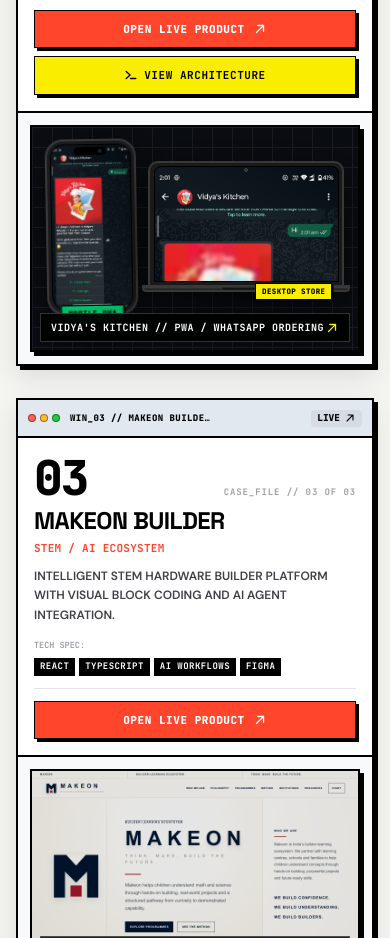
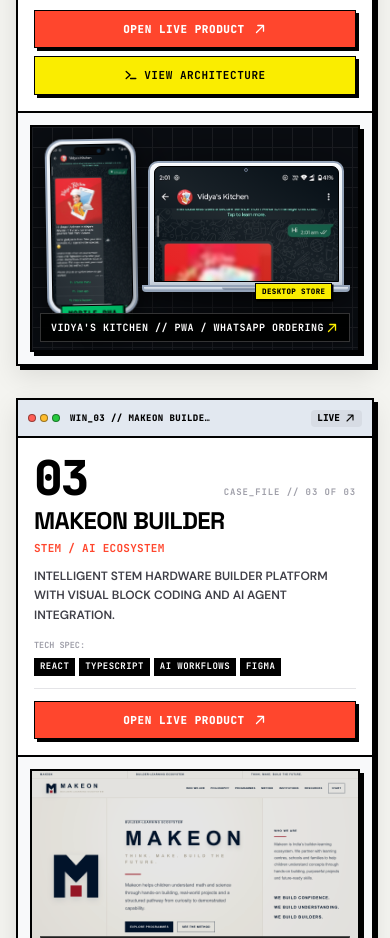
Before and after one commit to santhosh-a-designer/portfolio, a Next.js app: page /v2 in a window 390 px wide. Shown: the part 2120-3058 px from the top of the page. Built offline with nearby package versions, Linux system fonts and the light colour scheme; no server answers.

Commit message:
style(v2): update mobile iPhone and MacBook laptop mockup chassis to premium silver finish

```diff
--- a/app/v2/components/ProjectWindowStack.tsx
+++ b/app/v2/components/ProjectWindowStack.tsx
@@ -35,18 +35,18 @@ function VidyasKitchenDualDeviceMockup() {
       {/* Dual Devices Composition: iPhone (Left) + MacBook (Right) */}
       <div className="relative z-10 w-full flex flex-row items-center justify-center gap-3 sm:gap-5 md:gap-6 lg:gap-8 max-w-[560px] mx-auto pb-6 sm:pb-8">
 
-        {/* ─── LEFT: iPhone / Mobile Mockup ─── */}
+        {/* ─── LEFT: iPhone / Mobile Mockup (Silver Edition) ─── */}
         <div className="relative w-[30%] max-w-[145px] shrink-0 transform -rotate-1 sm:-rotate-2 hover:rotate-0 transition-transform duration-300 drop-shadow-[0_12px_24px_rgba(0,0,0,0.6)]">
-          {/* iPhone Outer Chassis */}
-          <div className="relative bg-[#1C1C1E] p-[3px] sm:p-[4.5px] rounded-[18px] sm:rounded-[22px] border-[2px] border-[#3A3A3C] shadow-inner">
+          {/* iPhone Silver Titanium / Aluminum Chassis */}
+          <div className="relative bg-gradient-to-br from-[#F1F5F9] via-[#E2E8F0] to-[#CBD5E1] p-[3px] sm:p-[4.5px] rounded-[18px] sm:rounded-[22px] border-[2px] border-[#94A3B8] shadow-[inset_0_1px_2px_rgba(255,255,255,0.8),0_4px_12px_rgba(0,0,0,0.4)]">
 
             {/* Dynamic Island / Speaker Notch Pill */}
-            <div className="absolute top-[6px] sm:top-[8px] left-1/2 -translate-x-1/2 w-8 sm:w-10 h-2 sm:h-2.5 bg-black rounded-full z-20 flex items-center justify-end pr-1">
-              <div className="w-1 h-1 rounded-full bg-[#1c3d5a]/60" />
+            <div className="absolute top-[6px] sm:top-[8px] left-1/2 -translate-x-1/2 w-8 sm:w-10 h-2 sm:h-2.5 bg-[#09090b] rounded-full z-20 flex items-center justify-end pr-1 border border-black/40">
+              <div className="w-1 h-1 rounded-full bg-[#1c3d5a]/70" />
             </div>
 
             {/* Screen Bezel & Container */}
-            <div className="relative w-full aspect-[9/18.5] bg-black rounded-[14px] sm:rounded-[18px] overflow-hidden border border-black/50">
+            <div className="relative w-full aspect-[9/18.5] bg-black rounded-[14px] sm:rounded-[18px] overflow-hidden border border-black/80">
               <Image
                 src="/case-studies/vidyas-kitchen/VK-M-1.png"
                 alt="Vidya's Kitchen Mobile PWA Experience"
@@ -56,11 +56,11 @@ function VidyasKitchenDualDeviceMockup() {
                 priority
               />
               {/* Gloss Reflection Overlay */}
-              <div className="absolute inset-0 bg-gradient-to-tr from-transparent via-white/[0.04] to-transparent pointer-events-none" />
+              <div className="absolute inset-0 bg-gradient-to-tr from-transparent via-white/[0.08] to-transparent pointer-events-none" />
             </div>
 
             {/* Bottom Home Indicator Line */}
-            <div className="absolute bottom-[6px] left-1/2 -translate-x-1/2 w-10 sm:w-12 h-[2.5px] bg-white/40 rounded-full z-20 pointer-events-none" />
+            <div className="absolute bottom-[6px] left-1/2 -translate-x-1/2 w-10 sm:w-12 h-[2.5px] bg-white/50 rounded-full z-20 pointer-events-none" />
           </div>
 
           {/* Badge: MOBILE PWA */}
@@ -69,14 +69,14 @@ function VidyasKitchenDualDeviceMockup() {
           </div>
         </div>
 
-        {/* ─── RIGHT: MacBook / Desktop Mockup ─── */}
+        {/* ─── RIGHT: MacBook / Desktop Mockup (Silver Aluminum Edition) ─── */}
         <div className="relative w-[65%] max-w-[340px] shrink-0 drop-shadow-[0_16px_32px_rgba(0,0,0,0.7)] hover:scale-[1.02] transition-transform duration-300">
-          {/* MacBook Top Lid Display */}
-          <div className="relative bg-[#1A1A1A] p-[3.5px] sm:p-[5px] rounded-t-[10px] sm:rounded-t-[14px] border-[2px] border-b-0 border-[#383838]">
+          {/* MacBook Top Lid Display in Silver Anodized Finish */}
+          <div className="relative bg-gradient-to-b from-[#F8FAFC] via-[#E2E8F0] to-[#CBD5E1] p-[3.5px] sm:p-[5px] rounded-t-[10px] sm:rounded-t-[14px] border-[2px] border-b-0 border-[#94A3B8] shadow-[inset_0_1px_1px_rgba(255,255,255,0.9)]">
 
             {/* Top Webcam Notch / Bezel */}
             <div className="absolute top-[3px] left-1/2 -translate-x-1/2 w-2 h-2 rounded-full flex items-center justify-center z-20">
-              <div className="w-1 h-1 rounded-full bg-[#2a2a2a] border border-[#444]" />
+              <div className="w-1 h-1 rounded-full bg-[#18181b] border border-[#64748b]" />
             </div>
 
             {/* Laptop Screen Display */}
@@ -90,14 +90,14 @@ function VidyasKitchenDualDeviceMockup() {
                 priority
               />
               {/* Screen Glare Overlay */}
-              <div className="absolute inset-0 bg-gradient-to-tr from-transparent via-white/[0.05] to-transparent pointer-events-none" />
+              <div className="absolute inset-0 bg-gradient-to-tr from-transparent via-white/[0.08] to-transparent pointer-events-none" />
             </div>
           </div>
 
-          {/* MacBook Base Keyboard Chassis & Notch Lip */}
-          <div className="relative w-[106%] -left-[3%] h-[7px] sm:h-[9px] bg-gradient-to-b from-[#404040] via-[#2D2D2D] to-[#1C1C1C] rounded-b-[4px] border-[2px] border-[#383838] shadow-md flex justify-center">
+          {/* MacBook Base Keyboard Chassis & Notch Lip in Silver Aluminum */}
+          <div className="relative w-[106%] -left-[3%] h-[7px] sm:h-[9px] bg-gradient-to-b from-[#E2E8F0] via-[#CBD5E1] to-[#94A3B8] rounded-b-[4px] border-[2px] border-[#94A3B8] shadow-[0_4px_10px_rgba(0,0,0,0.3)] flex justify-center">
             {/* Display Open Thumb Groove */}
-            <div className="w-12 sm:w-16 h-[2.5px] bg-[#151515] rounded-b-sm border-t border-[#555]/30" />
+            <div className="w-12 sm:w-16 h-[2.5px] bg-[#64748B]/60 rounded-b-sm border-t border-white/40" />
           </div>
 
           {/* Badge: DESKTOP STORE */}
```
